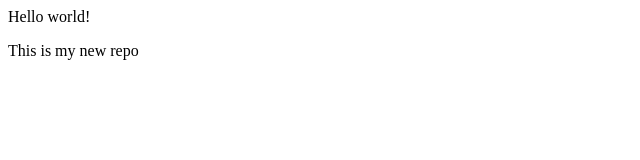
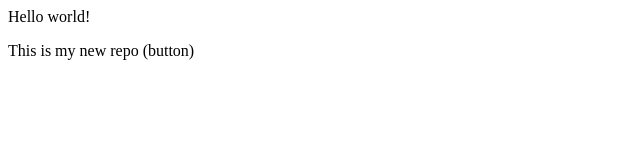
Before and after one commit to Ronak9905/Gitrepo, a plain HTML site: page index.html in a window 1280 px wide. Shown: the full height of the page, 0-640 px from the left. Drawn offline with Linux system fonts and the light colour scheme.

```diff
--- a/index.html
+++ b/index.html
@@ -1,2 +1,2 @@
 <p>Hello world!</p>
-<p>This is my new repo</p>
+<p>This is my new repo (button)</p>
```
